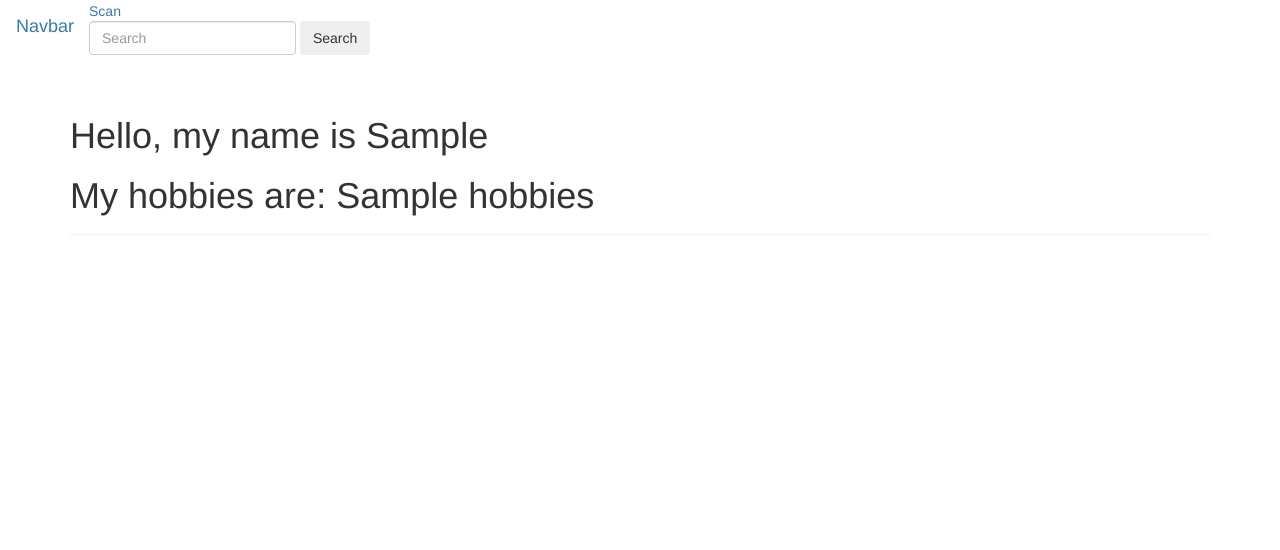
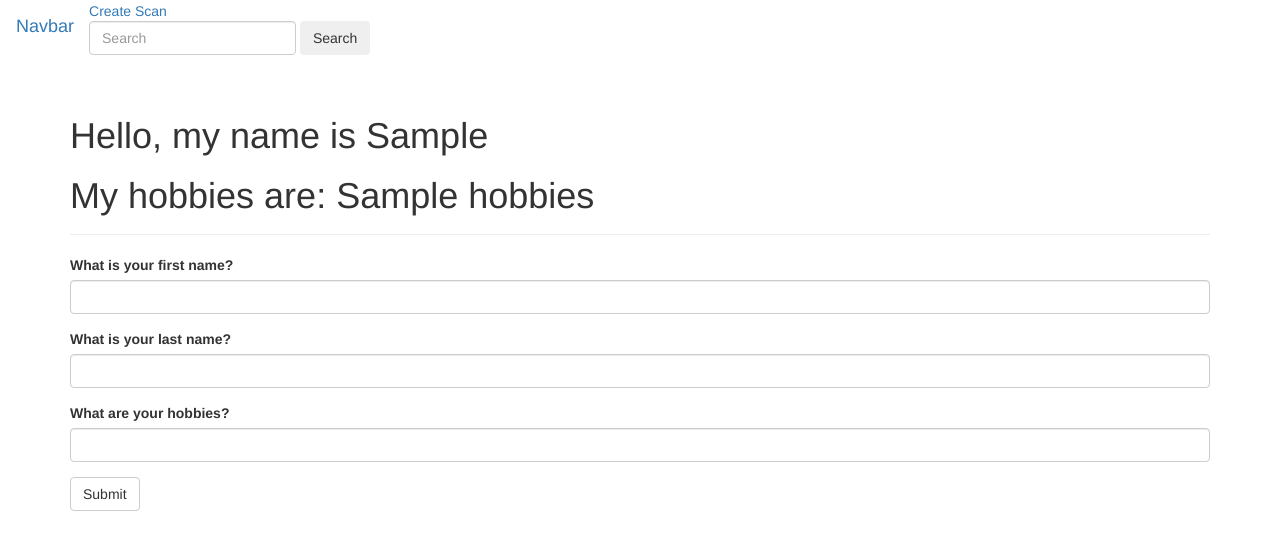
Before and after one commit to ingridavis/FSDI-111-Session-2, a Flask app: template app/templates/about_me.html in a window 1280 px wide. Shown: the top 550 px of the page. Run offline with Flask 2, Linux system fonts and the light colour scheme; the template is opened without the code that fills it: values that come from a table or form of the project are taken from there, most other values are stand-ins (such as "Sample title", 1, 10 or a date in 2020); some libraries are stand-ins or nearby versions.

Commit message:
create changes

```diff
--- /dev/null
+++ b/app/forms/name.py
@@ -0,0 +1,13 @@
+#!/usr/bin/env python3
+# -*- coding: utf8 -*-
+"""Our first flask form"""
+
+from flask_wtf import FlaskForm
+from wtforms import StringField, SubmitField
+from wtforms.validators import DataRequired
+
+class NameForm(FlaskForm):
+    first_name = StringField("What is your first name?", validators=[DataRequired()])
+    last_name = StringField("What is your last name?", validators=[DataRequired()])
+    hobbies = StringField("What are your hobbies?", validators=[DataRequired()])
+    submit = SubmitField("Submit")
--- a/app/routes.py
+++ b/app/routes.py
@@ -4,7 +4,8 @@
 """ routes file: specifies http routes"""
 
 from app import app  # importing app variable
-from flask import g, request, render_template #g is global
+from flask import g, request, render_template, redirect, url_for, session#g is global
+from app.forms.name import NameForm
 import sqlite3
 
 
@@ -32,14 +33,26 @@ def get_user(): #GET/READ
     results = cursor.fetchall() # returning all the data, PUT, POST
     cursor.close()
     return results
-
-
+"""
+"""
 def create_user(): #POST/CREATE
     cursor = get_db().execute("insert into user values", ())
     results = cursor.fetchall()
     cursor.close()
     return results
+"""
+def create_user(user):
+    sql = """INSERT INTO user (
+                    first_name,
+                    last_name,
+                    hobbies)
+            VALUES (?, ?, ?)"""
+    cursor = get_db()
+    cursor.execute(sql, user)
+    cursor.commit()
 
+    return True       # We're just returning true.
+"""
 def update_user(): #PUT/UPDATE
     cursor = get_db().execute("update user set", ())
     results = cursor.fetchall()
@@ -53,30 +66,35 @@ def delete_user(): #DELETE
     cursor.close()
     return results
 """
-@app.route("/read/users")
+
+# connecting to html page
+
+@app.route("/scan/users")
 def scan_users():
     users = get_all_users()
     return render_template("scan_users.html", users=users)
 
+# Closing when app is shut down
 @app.teardown_appcontext
-def close_connection(exception): #closing when app is shut down
+def close_connection(exception):
     db = getattr(g, "_database", None)
     if db is not None:
         db.close()
 
-
+# index page
 # @ = decorator that tells flask that when / route is requested, function is called
 @app.route('/')
 def index():  # function
     return "Hello world"
 
-
+# Users route
 @app.route('/users', methods=["GET", "POST"]) #SESSION 3 complete at end of class
 def get_users():
     # creating an output dictionary
     out= {"ok": True, "body": ""} # standard formart for our restful API
     body_list = [] # temp list to hold the records we are creating
     if "GET" in request.method:
+        form = NameForm()
         raw_data= get_all_users() # getting all users from database, returned to raw data as tuples
         for item in raw_data: # for each item in list of tuples
             temp_dict = {
@@ -91,21 +109,36 @@ def get_users():
 
             first_name = out["body"][0].get("first_name"),
             last_name = out["body"][0].get("last_name"),
-            hobbies = out["body"][0].get("hobbies")
+            hobbies = out["body"][0].get("hobbies"),
+            form=form
         )
+    if "POST" in request.method:
+        first_name = request.form.get("first_name")
+        last_name = request.form.get("last_name")
+        hobbies = request.form.get("hobbies")
+        create_user((first_name, last_name, hobbies))
+
+        return redirect(url_for("get_users"))
+
+
+
 """
-    if "POST" in request.method:
-        #create new user
-        raw_data= create_user()
-        for item in raw_data: # for each item in list of tuples
-            temp_dict = {
-                "first_name": item[0],
-                "last_name": item[1],
-                "hobbies": item[2]
-            }
-            body_list.append(temp_dict) # body list will have all tuples
-        out["body"] = body_list # putting body list in body field
-        return out
+    NOTES:
+
+    def create_user(user):
+        sql = INSERT INTO user (
+                        first_name,
+                        last_name,
+                        hobbies)
+                VALUES (?, ?, ?) # ? are placeholders
+        cursor = get_db()
+        cursor.execute(sql, user) # takes user and match up to the columns
+        cursor.commit() # commit = save it in the database
+
+# cursor points to a particular record
+
+    # return cursor.lastrowid           # We could do this, but we won't for now because our app doesn't need it.
+    return True                         # We're just returning true.
 
     if "PUT" in request.method: #update
         raw_data= update_user()
--- a/app/templates/about_me.html
+++ b/app/templates/about_me.html
@@ -1,4 +1,5 @@
 {% extends "base.html" %}
+{% import "bootstrap/wtf.html" as wtf %}
 {% block content %}
 
 <div class="container">
@@ -6,6 +7,9 @@
         <h1>Hello, my name is {{ first_name }} </h1>
         <h1>My hobbies are: {{ hobbies }}</h1>
     </div>
+    <form method="POST">
+        {{ wtf.quick_form(form) }}
+   </form>
 </div>
 
 {% endblock %}
--- a/app/templates/base.html
+++ b/app/templates/base.html
@@ -4,6 +4,7 @@
 {% block navbar %}
 <nav class="navbar navbar-light bg-light">
     <a class="navbar-brand">Navbar</a>
+    <a class="nav-link active" href={{ url_for("get_users") }}>Create <span class="sr-only">(current)</span></a>
     <a class="nav-link" href={{ url_for("scan_users") }}>Scan</a>
     <form class="form-inline">
       <input class="form-control mr-sm-2" type="search" placeholder="Search" aria-label="Search">
```
Also changed, not shown: app/__init__.py (+5 -4 lines), app/templates/create.html (added, +8 -0 lines), app/templates/scan_users.html (+4 -3 lines), app/forms/__init__.py (added), 1 other file.
